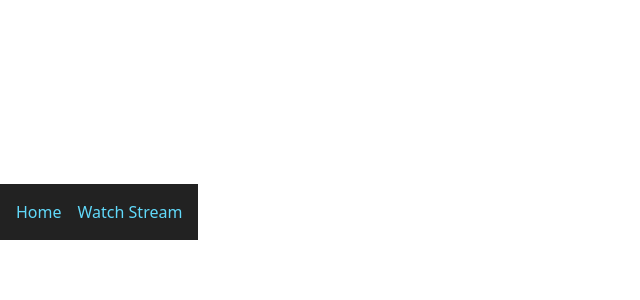
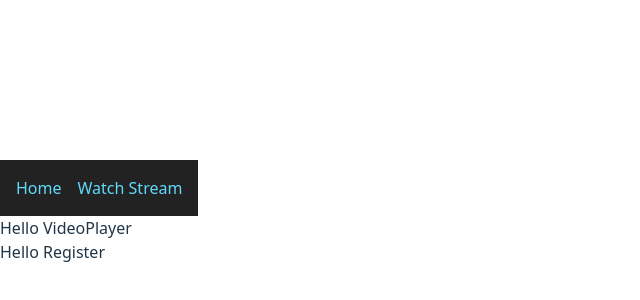
Before and after one commit to arpan-semwal/Streamino, a React (Vite) app in the folder Streamino-Frontend/: page /register in a window 1280 px wide. Before the commit this address had no page. Shown: the part 188-488 px from the top of the page, without its empty margins (0-640 px from the left). Built offline with nearby package versions, Linux system fonts and the light colour scheme.

Commit message:
ui-setup-done

```diff
--- a/Streamino-Frontend/src/App.tsx
+++ b/Streamino-Frontend/src/App.tsx
@@ -3,6 +3,9 @@ import { BrowserRouter as Router , Route , Routes } from 'react-router-dom';
 import Home from './pages/Home';
 import Stream from './pages/Stream';
 import Navbar from './components/Navbar';
+import Register from './pages/Register';
+import Login from './pages/Login';
+import VideoPlayer from './components/VideoPlayer';
 
 
 
@@ -11,10 +14,13 @@ const App:React.FC = () => {
   return (
     <Router>
       <Navbar/>
+      <VideoPlayer/>
 
       <Routes>
         <Route path='/' element={<Home/>}/>
         <Route path='/stream' element={<Stream/>}/>
+        <Route path='/register' element={<Register/>}/>
+        <Route path='/login' element={<Login/>}/>
       </Routes>
     </Router>
   )
--- /dev/null
+++ b/Streamino-Frontend/src/components/VideoPlayer.tsx
@@ -0,0 +1,12 @@
+import React from 'react'
+
+const VideoPlayer:React.FC = () => {
+	return(
+		<div>
+			Hello VideoPlayer
+		</div>
+	)
+}
+
+
+export default VideoPlayer;
--- /dev/null
+++ b/Streamino-Frontend/src/pages/Login.tsx
@@ -0,0 +1,12 @@
+import React from 'react'
+
+const Login:React.FC = () => {
+	return(
+		<div>
+			Hello login
+		</div>
+	)
+}
+
+
+export default Login;
--- /dev/null
+++ b/Streamino-Frontend/src/pages/Register.tsx
@@ -0,0 +1,12 @@
+import React from 'react'
+
+const Register:React.FC = () => {
+	return(
+		<div>
+			Hello Register
+		</div>
+	)
+}
+
+
+export default Register;
```
Also changed, not shown: Streamino-Frontend/src/pages/Watch.tsx (added, +12 -0 lines).
